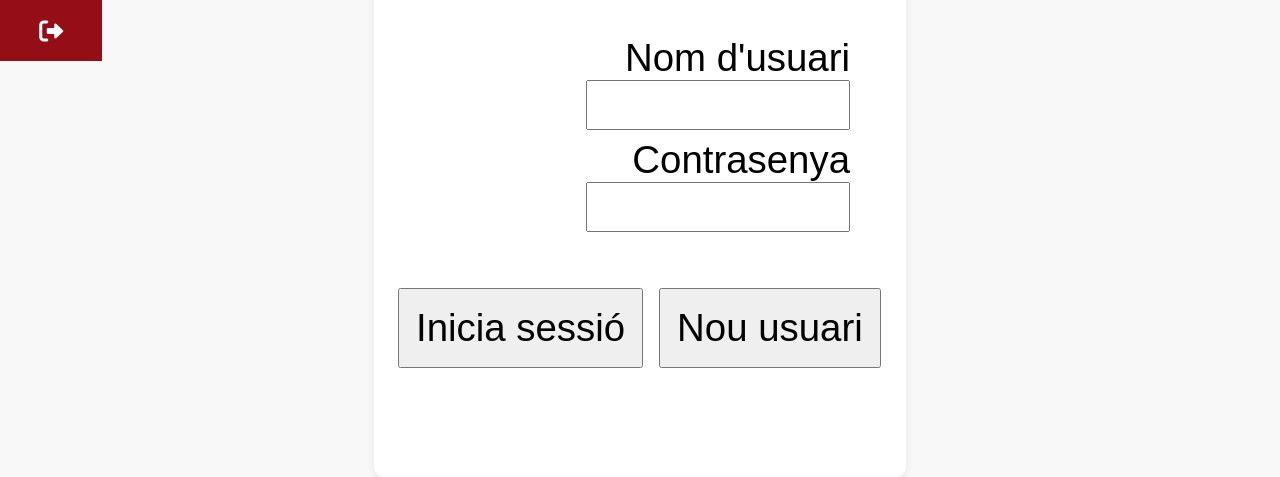
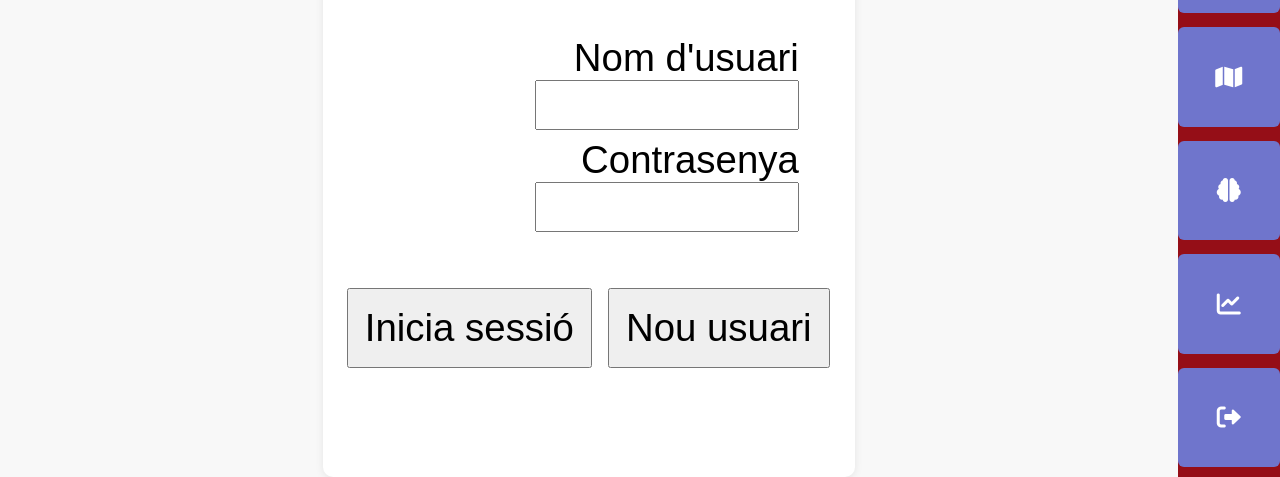
Before and after one commit to PereGarciaTafalla/webappPereGarciaTafalla, a plain HTML site: page index.html in a window 1280 px wide. Shown: the part 323-800 px from the top of the page. Drawn offline with Linux system fonts and the light colour scheme.

Commit message:
canvis_antics

```diff
--- a/index.css
+++ b/index.css
@@ -31,34 +31,21 @@ body {
     font-size: 4vmax;
 }
 #menu {
-  position: fixed;
-  top: 0;
-  left: 0;
-  height: 100vh;
-  width: 60px;
-  background: #950E17;
-  display: flex;
-  flex-direction: column;
-  align-items: center;
-  gap: 14px;
-  padding: 16px 0;
-  z-index: 100;
-  box-sizing: border-box;
+    height: 8vmax;    /* alçària d'un 8% respecte l'alçària de la pantalla */
 }
-#menu i {
-  color: #fff;
-  font-size: 1.5em;
-  padding: 12px;
-  border-radius: 6px;
-  cursor: pointer;
-  transition: background 0.2s, color 0.2s;
-  width: 36px;
-  text-align: center;
+#menu {
+    display: flex;    /* el menú és un contenidor de tipus flex */
+    height: 8vmax;
 }
-#menu i.active, #menu i:focus {
-  color: #950E17;
-  background: #FCDEE0;
-  outline: none;
+#menu i{
+    flex: 1;    /* cada botó pretén ocupar tot l'espai disponible */
+    display: flex;    /* contenidor flex on centrar-hi la icona */
+    justify-content: center;
+    align-items: center;
+    color: rgb(0, 0, 0);
+    background-color: #6f75cc;
+    font-size: 5vmax;
+    cursor: pointer;    /* en ordinadors, indica que s'hi pot fer clic */
 }
 #seccio_0 {
     display: flex;
```
Also changed, not shown: index.html (line endings or trailing spaces).
